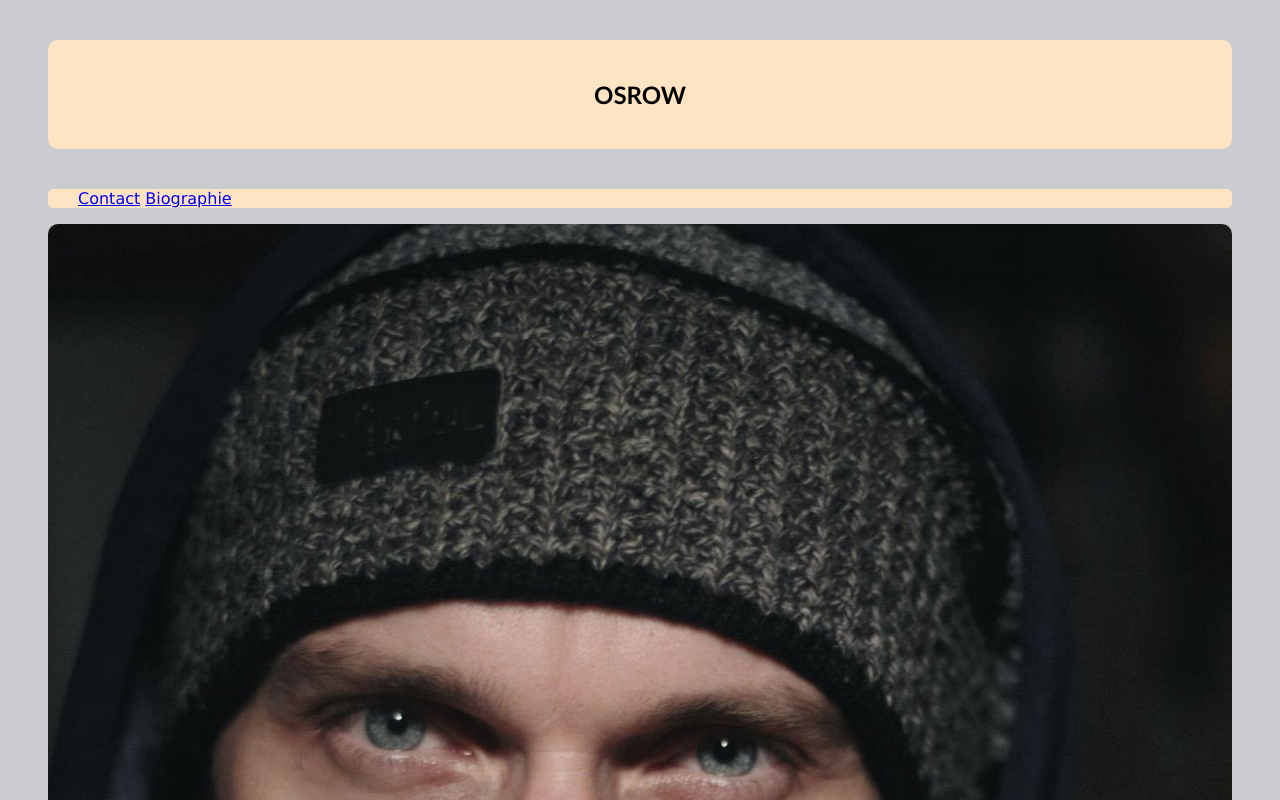
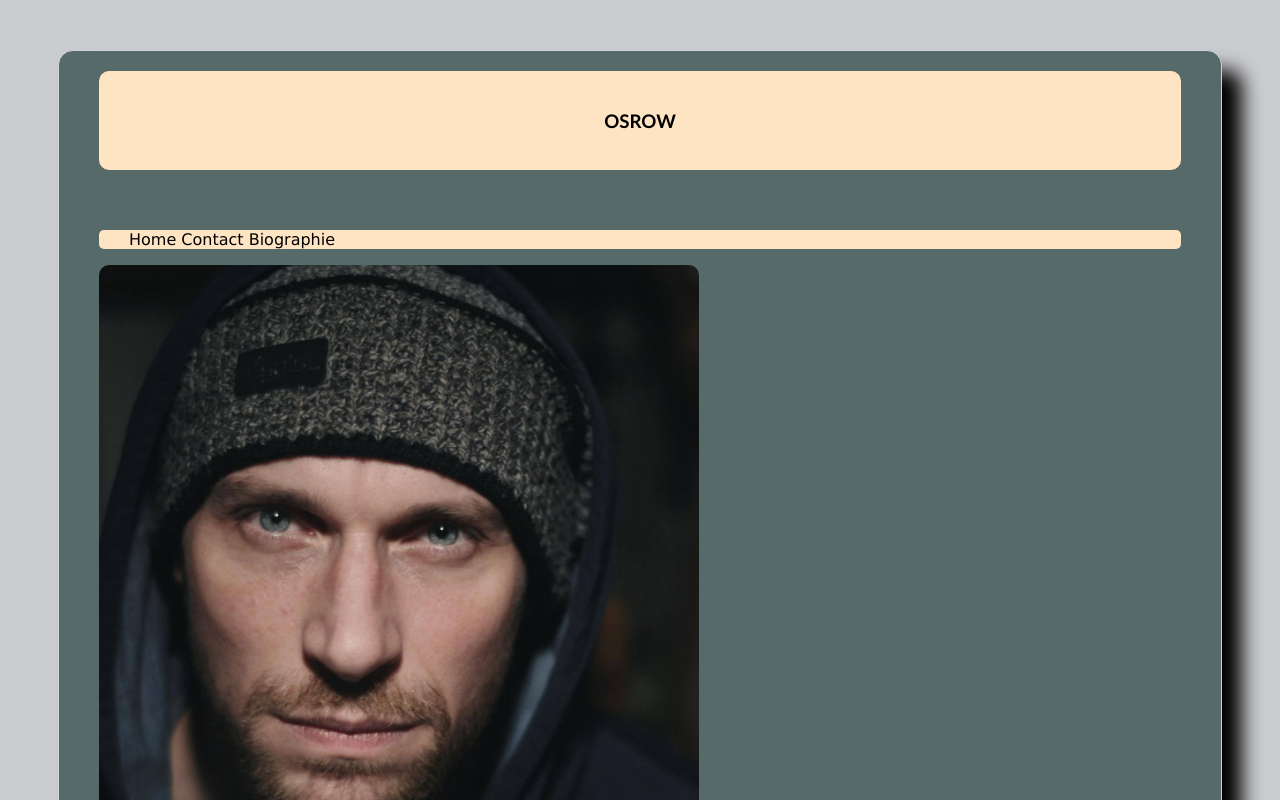
Before and after one commit to SaschaRadojkovic/my-personal-webpage, a plain HTML site: page index.html in a window 1280 px wide. Shown: the top 800 px of the page. Drawn offline with Linux system fonts and the light colour scheme.

```diff
--- a/index.html
+++ b/index.html
@@ -8,20 +8,25 @@
     <title>my-personal-webpage</title>
   </head>
   <body>
+    <section class="all">
       <section class="header">
         <h1>OSROW</h1>
       </section>
+      <section>
+        <nav class="nav">
+          <a class="link" href="index.html">Home</a>
+          <a class="link" href="contact.html">Contact</a>
+          <a class="link" href="biographie">Biographie</a>
+        </nav>
+      </section>
 
-    <nav class="nav">
-      <a class="contact" href="contact">Contact</a>
-      <a class="biographie" href="biographie">Biographie</a>
-    </nav>
       <figure>
         <img class="picture" src="./assets/osrow-artist-pic.jpeg" />
-      <figcaption>
+        <figcaption class="text">
           this picture shows me, some years ago. It was made by a really good
           friend of mine
         </figcaption>
       </figure>
+    </section>
   </body>
 </html>
--- a/styles.css
+++ b/styles.css
@@ -6,6 +6,8 @@ body {
   background-color: rgb(203, 204, 207);
 }
 .header {
+  position: relative;
+  bottom: 20px;
   font-family: "Trebuchet MS", "Lucida Sans Unicode", "Lucida Grande",
     "Lucida Sans", Arial, sans-serif;
   /* box-shadow: 10px 10px 20px; */
@@ -21,7 +23,8 @@ body {
   font-family: "Lucida Sans", "Lucida Sans Regular", "Lucida Grande",
     "Lucida Sans Unicode", Geneva, Verdana, sans-serif;
   /* display: block; */
-  text-align: start;
+  /* text-align: center ; */
+  text-align: initial;
   /* box-shadow: 10px 10px 15px; */
   background-color: bisque;
   color: rgb(0, 0, 0);
@@ -44,6 +47,7 @@ body {
   padding: 200px;
 } */
 .picture {
+  max-width: 600px;
   border-radius: 10px;
   width: 100%;
   height: auto;
@@ -63,4 +67,5 @@ body {
   border-radius: 15px;
   margin: 50px;
   box-shadow: 20px 20px 20px;
+  border: 0.1px solid #ced4da;
 }
```
Also changed, not shown: contact.html (+36 -16 lines). Lines whose indentation alone changed are shown as unchanged.
